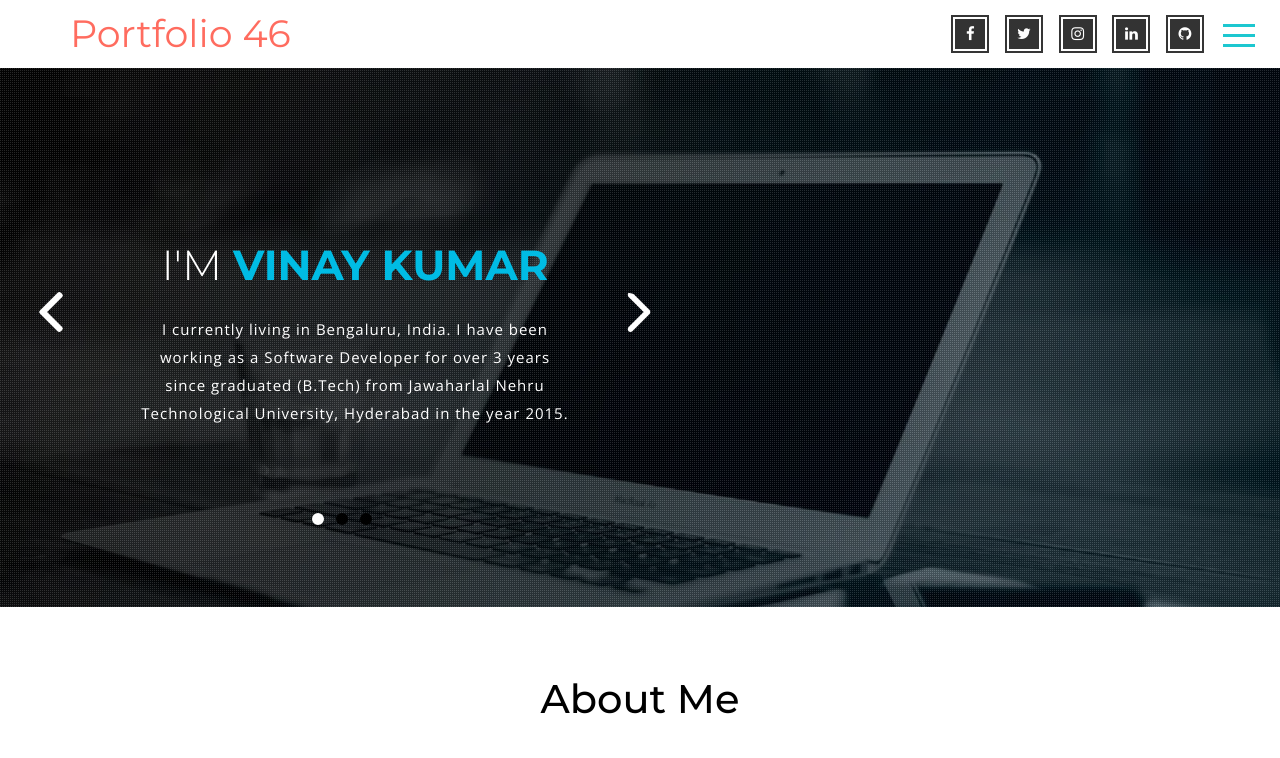
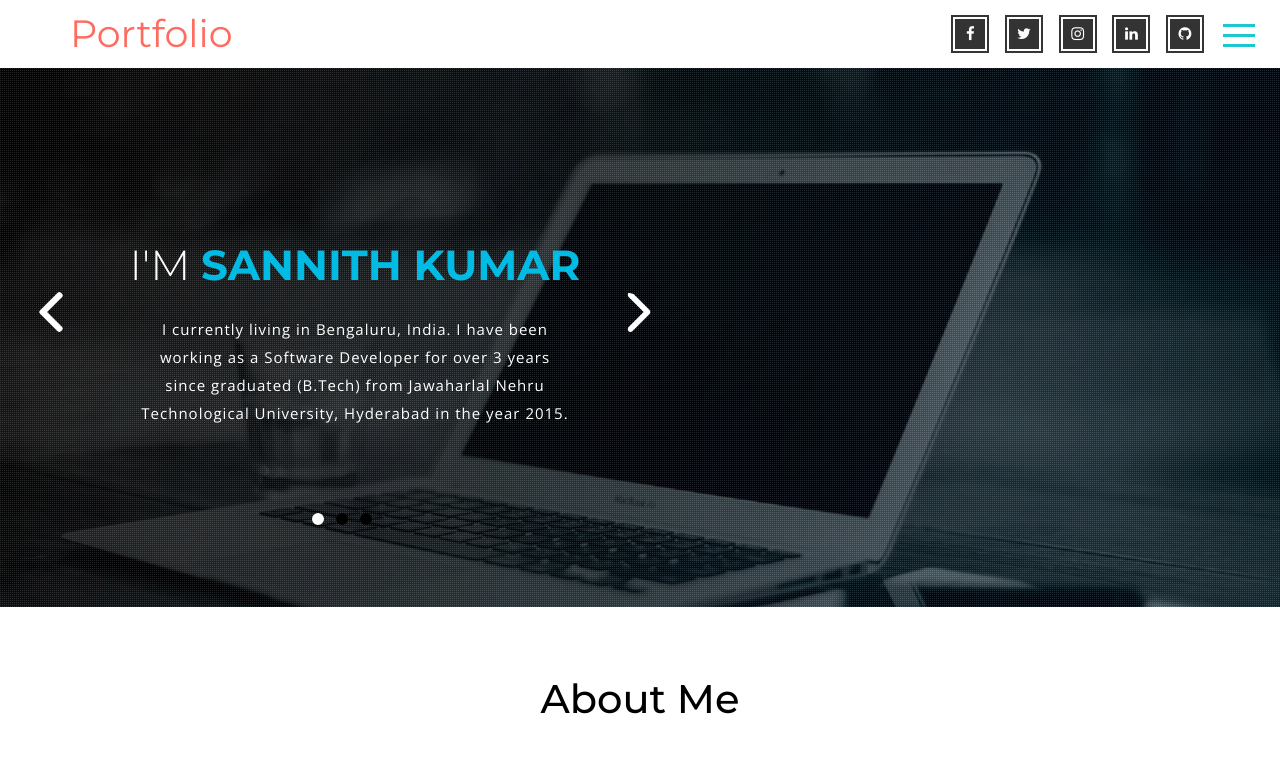
Before and after one commit to sannithkumar31/sannithkumar31.github.io, a plain HTML site: page index.html in a window 1280 px wide. Shown: the top 758 px of the page. Drawn offline with nearby package versions, Linux system fonts and the light colour scheme.

Commit message:
changes done in index.html page

```diff
--- a/index.html
+++ b/index.html
@@ -2,7 +2,7 @@
 <html lang="en">
 <!-- Head -->
 <head>
-<title>Vinay Kumar | Portfolio 46</title>
+<title>Sannith Kumar | Portfolio</title>
 <link rel="icon" type="image/png" href="/images/vk.jpg">
 <meta name="viewport" content="width=device-width, initial-scale=1">
 <meta charset="utf-8">
@@ -32,7 +32,7 @@
 				<div class="nav-top">
 					  <!-- Logo -->
 						<div class="logo">
-						  <a href="#home" class="scroll">Portfolio 46</a>
+						  <a href="#home" class="scroll">Portfolio</a>
 					  </div>
 					  <!-- Logo -->
 					<div class="right">
@@ -88,7 +88,7 @@
 						<ul class="slides">
 							<li>
 							<div class="w3l-info">
-								<h1>I'm <span>Vinay Kumar</span></h1>
+								<h1>I'm <span>Sannith Kumar</span></h1>
 								<p>I currently living in Bengaluru, India. I have been working as a Software Developer for over 3 years since graduated (B.Tech) from Jawaharlal Nehru Technological University, Hyderabad in the year 2015.</p>
 								<!-- <ul>
 									<li><a href="#" class="w3ls_more" >Hire Me</a></li>
```
